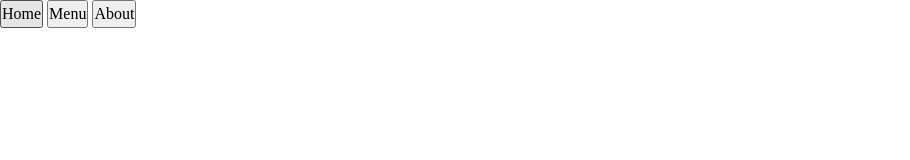
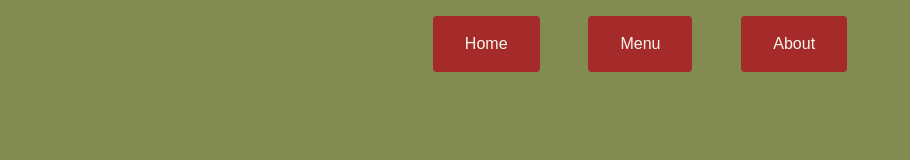
Before and after one commit to devIncogni/restaurant-page, a website built with webpack: page src/template.htm in a window 1280 px wide. Shown: the whole page, without its empty margins (0-910 px from the left). Built offline with nearby package versions, Linux system fonts and the light colour scheme; a web font is replaced by a local one.

Commit message:
- styled the header and navbar - gave coloring to body (content div) - set font to Noto Sans

```diff
--- a/src/styles.css
+++ b/src/styles.css
@@ -1,3 +1,9 @@
+@font-face {
+    font-family: "Noto-Sans";
+    src: url(./NotoSans-VariableFont_wdth\,wght.ttf);
+    font-display: swap;
+}
+
 /* #region CSS RESET by JOSH W COMEAU*/
 /* 1. Use a more-intuitive box-sizing model */
 *,
@@ -77,10 +83,51 @@ body {
     min-height: 100vh;
     display: flex;
     flex-direction: column;
+
+    font-family: "Noto-Sans", sans-serif;
 }
 
 #content {
     flex: 1;
+    background: #828C51;
 }
 
 /* #endregion UNIVERSAL BODY STYLING */
+
+/* #region HEADER/NAVBAR STYLING */
+
+header {
+    background: #828C51;
+}
+
+nav {
+    margin: auto;
+    margin-top: 1rem;
+    /* border: 1px solid black; */
+
+    width: clamp(500px, 32rem, 50%);
+    display: flex;
+    justify-content: space-evenly;
+
+}
+
+nav>button {
+    padding: 1rem 2rem;
+
+    border: none;
+    border-radius: 0.25rem;
+    background-color: brown;
+    color: #F6F7EB;
+
+    cursor: pointer;
+}
+
+nav>button:hover {
+    background-color: #6d1a1a;
+}
+
+nav>button:active {
+    background-color: brown;
+}
+
+/* #endregion HEADER/NAVBAR STYLING */
--- a/webpack.config.js
+++ b/webpack.config.js
@@ -28,6 +28,10 @@ module.exports = {
         test: /\.(png|svg|jpg|jpeg|gif)$/i,
         use: "asset/resource",
       },
+      {
+        test: /\.()$/i,
+        use: "asset/resource",
+      },
     ],
   },
 };
```
Also changed, not shown: 1 other file.
